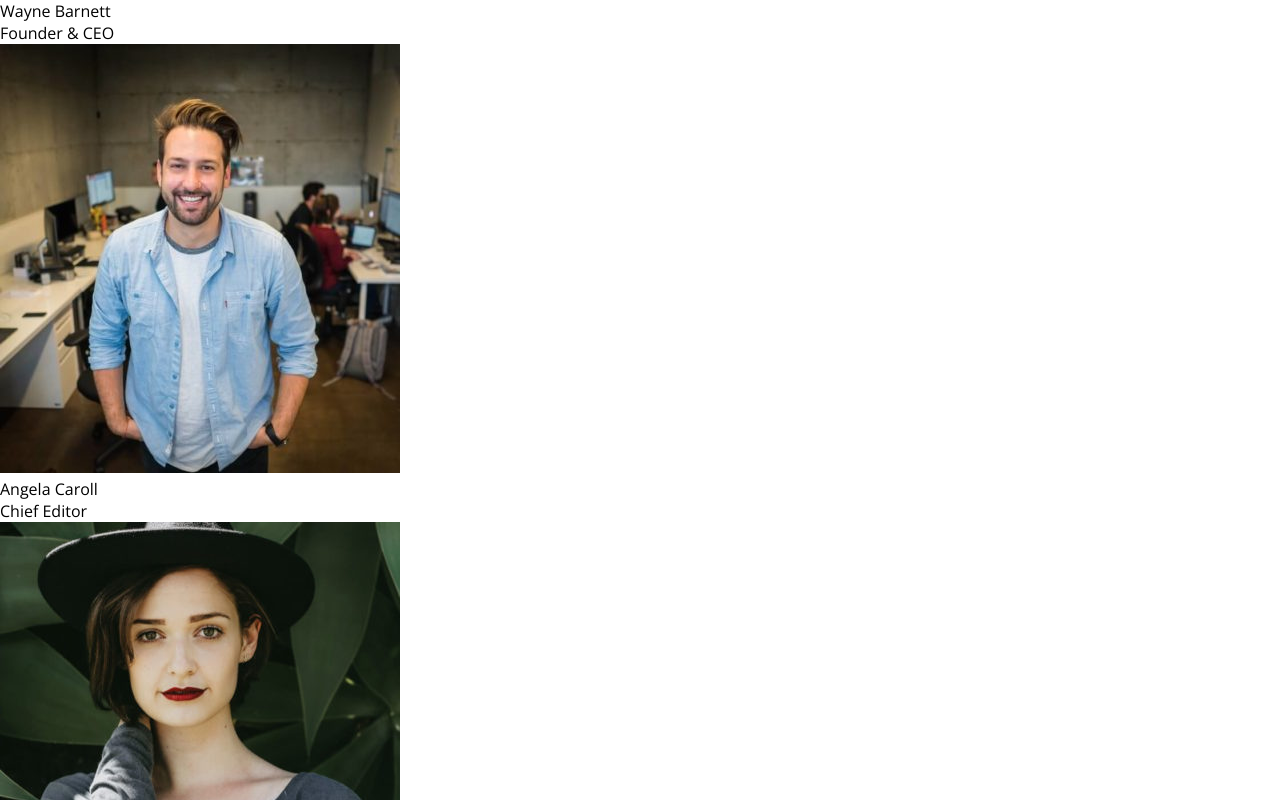
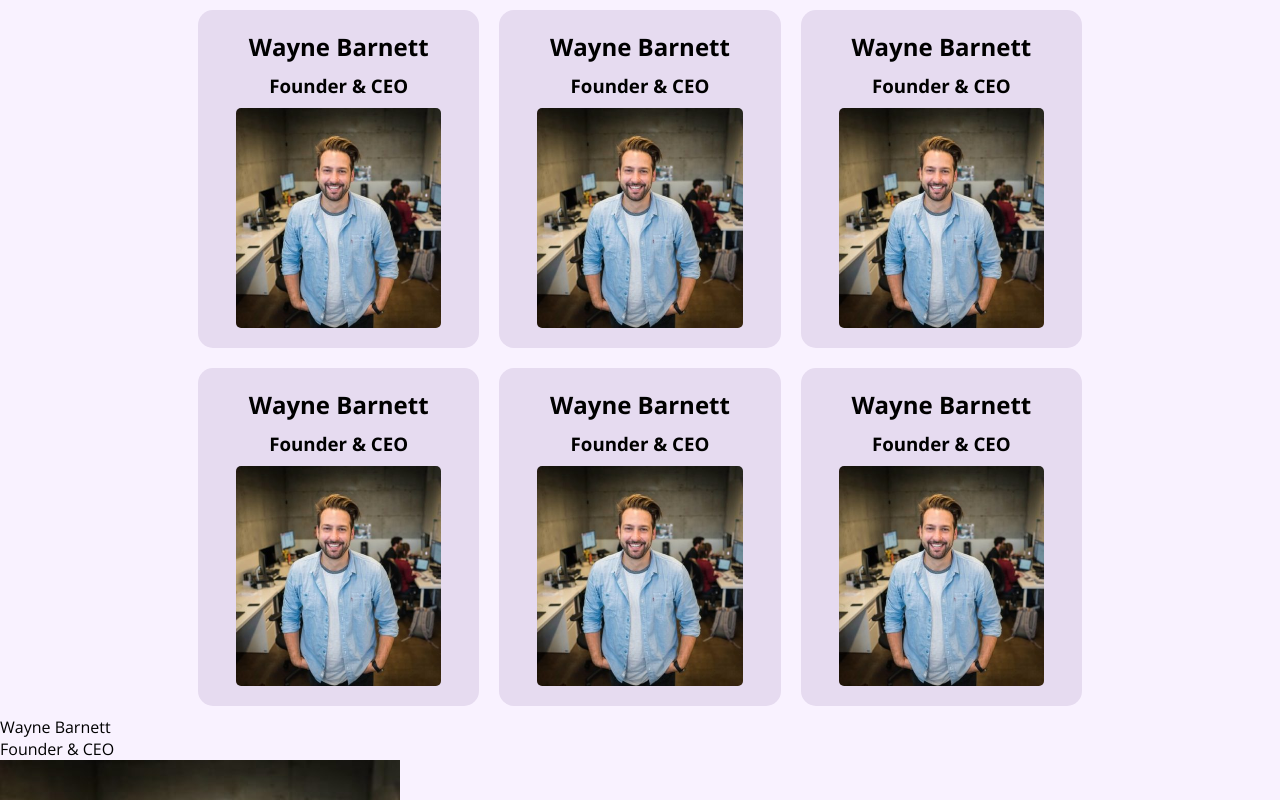
Before and after one commit to nicolofossati/js-our-team, a plain HTML site: page index.html in a window 1280 px wide. Shown: the top 800 px of the page. Drawn offline with nearby package versions, Linux system fonts and the light colour scheme.

Commit message:
sito statico

```diff
--- a/css/style.css
+++ b/css/style.css
@@ -4,3 +4,39 @@
     box-sizing: border-box;
     font-family: 'Open Sans', sans-serif;
 }
+
+body{
+    background-color: rgb(249, 242, 255);
+}
+
+.test-div{
+    display: flex;
+    flex-wrap: wrap;
+    justify-content: center;
+    width: 80%;
+    margin: auto;
+}
+
+.test-card{
+    background-color: rgb(230, 219, 240);
+    width: calc((100% / 3) - 60px);
+    padding: 20px;
+    margin: 10px;
+    border-radius: 15px;
+}
+
+.test-name{
+    text-align: center;
+}
+
+.test-pos{
+    text-align: center;
+    padding: 10px 0;
+}
+
+.test-img{
+    width: 85%;
+    margin: auto;
+    display: block;
+    border-radius: 5px;
+}
--- a/index.html
+++ b/index.html
@@ -15,8 +15,40 @@
     <title>Our Team</title>
 </head>
 <body>
+    <div class="test-div">
+        <div class="test-card">
+            <h2 class="test-name">Wayne Barnett</h2>
+            <h3 class="test-pos">Founder & CEO</h3>
+            <img class="test-img" src="img/wayne-barnett-founder-ceo.jpg">
+        </div>
+        <div class="test-card">
+            <h2 class="test-name">Wayne Barnett</h2>
+            <h3 class="test-pos">Founder & CEO</h3>
+            <img class="test-img" src="img/wayne-barnett-founder-ceo.jpg">
+        </div>
+        <div class="test-card">
+            <h2 class="test-name">Wayne Barnett</h2>
+            <h3 class="test-pos">Founder & CEO</h3>
+            <img class="test-img" src="img/wayne-barnett-founder-ceo.jpg">
+        </div>
+
+        <div class="test-card">
+            <h2 class="test-name">Wayne Barnett</h2>
+            <h3 class="test-pos">Founder & CEO</h3>
+            <img class="test-img" src="img/wayne-barnett-founder-ceo.jpg">
+        </div>
+        <div class="test-card">
+            <h2 class="test-name">Wayne Barnett</h2>
+            <h3 class="test-pos">Founder & CEO</h3>
+            <img class="test-img" src="img/wayne-barnett-founder-ceo.jpg">
+        </div>
+        <div class="test-card">
+            <h2 class="test-name">Wayne Barnett</h2>
+            <h3 class="test-pos">Founder & CEO</h3>
+            <img class="test-img" src="img/wayne-barnett-founder-ceo.jpg">
+        </div>
+    </div>
     <div id="data_container"></div>
-    <img src="" alt="">
     <!-- JAVASCRIPT link -->
     <script type="text/javascript" src="js/main.js"></script>
 </body>
--- a/js/main.js
+++ b/js/main.js
@@ -11,15 +11,6 @@ BONUS 1:
 Trasformare la stringa foto in una immagine effettiva
 BONUS 2:
 Organizzare i singoli membri in card/schede
-
-
-DATA:
-Wayne Barnett	    Founder & CEO	        wayne-barnett-founder-ceo.jpg
-Angela Caroll	    Chief Editor	        angela-caroll-chief-editor.jpg
-Walter Gordon	    Office Manager	        walter-gordon-office-manager.jpg
-Angela Lopez	    Social Media Manager	angela-lopez-social-media-manager.jpg
-Scott Estrada	    Developer	            scott-estrada-developer.jpg
-Barbara Ramos	    Graphic Designer	    barbara-ramos-graphic-designer.jpg
 */
 
 const team = [
@@ -82,13 +73,3 @@ for(let i=0; i<team.length; i++){
 
 
 }
-
-
-
-
-function print_arrayObject(array){
-    for(let key in array){
-        console.log(array[key]);
-    }
-
-}
```
